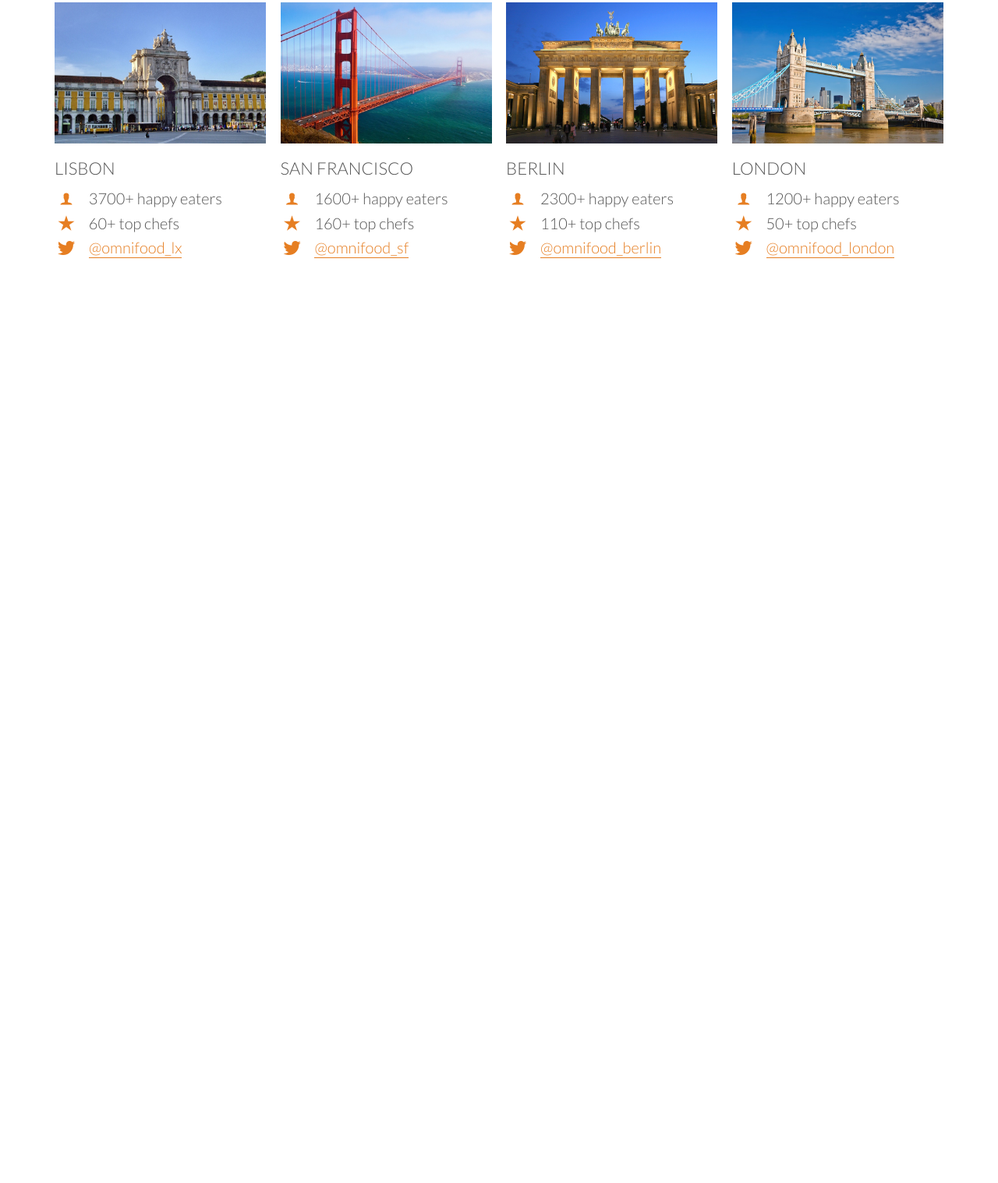
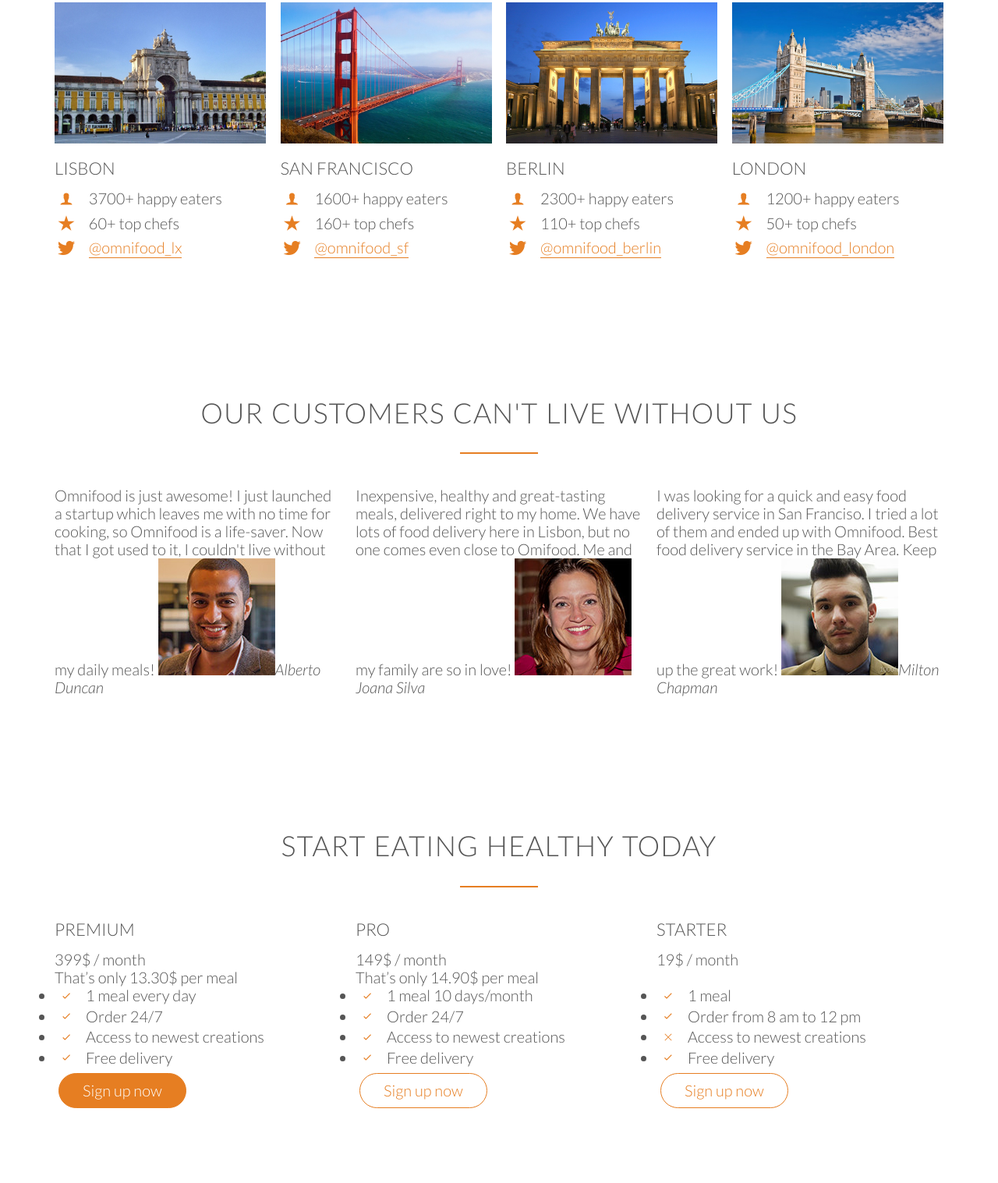
Before and after one commit to yangyanling94/CNFoodBuy, a plain HTML site: page index.html in a window 1280 px wide. Shown: the part 2930-4447 px from the top of the page at 78% size. Before the commit the page ends 3359 px from the top, so only its background shows below. Drawn offline with Linux system fonts and the light colour scheme; files whose address does not match are found by name.

Commit message:
Add files via upload

```diff
--- a/index.html
+++ b/index.html
@@ -233,11 +233,108 @@
                         <a href="#">@omnifood_london</a>
                     </div>
                 </div>
-
             </div>
         </section>
 
 
+
+        <section class="section-testimonials">
+            <div class="row">
+                <h2>Our customers can't live without us</h2>
+            </div>
+            <div class="row">
+                <div class="col span-1-of-3">
+                    <blockquote>
+                        Omnifood is just awesome! I just launched a startup which leaves me with no time for cooking, so Omnifood is a life-saver. Now that I got used to it, I couldn't live without my daily meals!
+                        <cite><img src="resources/img/customer-1.jpg">Alberto Duncan</cite>
+                    </blockquote>
+                </div>
+                <div class="col span-1-of-3">
+                    <blockquote>
+                        Inexpensive, healthy and great-tasting meals, delivered right to my home. We have lots of food delivery here in Lisbon, but no one comes even close to Omifood. Me and my family are so in love!
+                        <cite><img src="resources/img/customer-2.jpg">Joana Silva</cite>
+                    </blockquote>
+                </div>
+                <div class="col span-1-of-3">
+                    <blockquote>
+                        I was looking for a quick and easy food delivery service in San Franciso. I tried a lot of them and ended up with Omnifood. Best food delivery service in the Bay Area. Keep up the great work!
+                        <cite><img src="resources/img/customer-3.jpg">Milton Chapman</cite>
+                    </blockquote>
+                </div>
+            </div>
+        </section>
+
+
+
+        <section class="section-plans">
+            <div class="row">
+                <h2>Start eating healthy today</h2>
+            </div>
+            <div class="row">
+                <div class="col span-1-of-3">
+                    <div class="plan-box">
+                        <div>
+                            <h3>Premium</h3>
+                            <p class="plan-price">399$ <span>/ month</span></p>
+                            <p class="plan-price-meal">That’s only 13.30$ per meal</p>
+                        </div>
+                        <div>
+                            <ul>
+                                <li><i class="ion-ios-checkmark-empty icon-small"></i>1 meal every day</li>
+                                <li><i class="ion-ios-checkmark-empty icon-small"></i>Order 24/7</li>
+                                <li><i class="ion-ios-checkmark-empty icon-small"></i>Access to newest creations</li>
+                                <li><i class="ion-ios-checkmark-empty icon-small"></i>Free delivery</li>
+                            </ul>
+                        </div>
+                        <div>
+                            <a href="#" class="btn btn-full">Sign up now</a>
+                        </div>
+                    </div>
+                </div>
+
+                <div class="col span-1-of-3">
+                    <div class="plan-box">
+                        <div>
+                            <h3>Pro</h3>
+                            <p class="plan-price">149$ <span>/ month</span></p>
+                            <p class="plan-price-meal">That’s only 14.90$ per meal</p>
+                        </div>
+                        <div>
+                            <ul>
+                                <li><i class="ion-ios-checkmark-empty icon-small"></i>1 meal 10 days/month</li>
+                                <li><i class="ion-ios-checkmark-empty icon-small"></i>Order 24/7</li>
+                                <li><i class="ion-ios-checkmark-empty icon-small"></i>Access to newest creations</li>
+                                <li><i class="ion-ios-checkmark-empty icon-small"></i>Free delivery</li>
+                            </ul>
+                        </div>
+                        <div>
+                            <a href="#" class="btn btn-ghost">Sign up now</a>
+                        </div>
+                    </div>
+                </div>
+
+                <div class="col span-1-of-3">
+                    <div class="plan-box">
+                        <div>
+                            <h3>Starter</h3>
+                            <p class="plan-price">19$ <span>/ month</span></p>
+                            <p class="plan-price-meal">&nbsp;</p>
+                        </div>
+                        <div>
+                            <ul>
+                                <li><i class="ion-ios-checkmark-empty icon-small"></i>1 meal</li>
+                                <li><i class="ion-ios-checkmark-empty icon-small"></i>Order from 8 am to 12 pm</li>
+                                <li><i class="ion-ios-close-empty icon-small"></i>Access to newest creations</li>
+                                <li><i class="ion-ios-checkmark-empty icon-small"></i>Free delivery</li>
+                            </ul>
+                        </div>
+                        <div>
+                            <a href="#" class="btn btn-ghost">Sign up now</a>
+                        </div>
+                    </div>
+                </div>
+            </div>
+        </section>
 
     </body>
 
@@ -245,8 +342,4 @@
 </html>
 
 <!--
-
-
-
-
 -->
```
